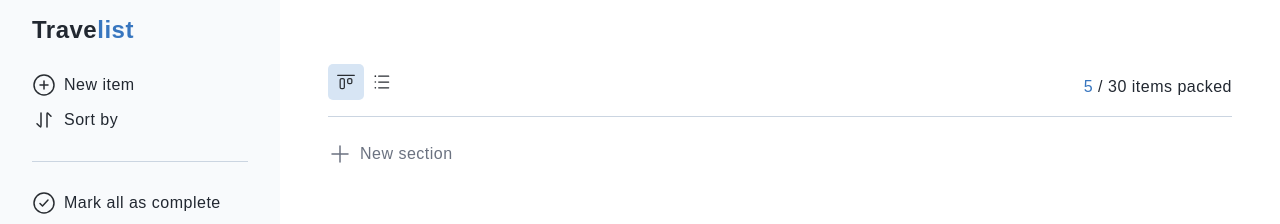
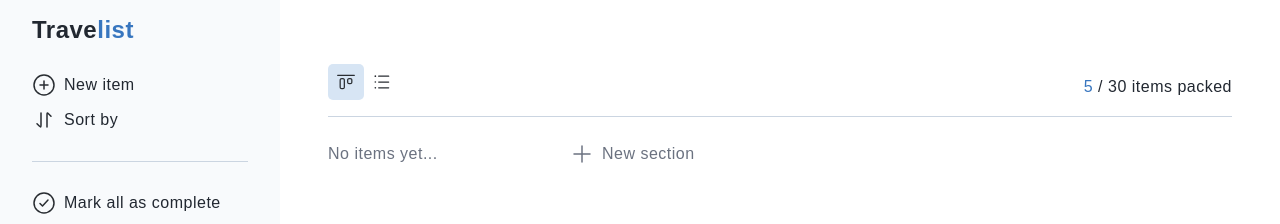
Before and after one commit to miawithcode/travelist, a React (Vite) app: page / in a window 1280 px wide. Both pictures are taken after a click on the button "Remove all items". Shown: the top 224 px of the page. Built offline with nearby package versions, Linux system fonts and the light colour scheme; a web font is replaced by a local one.

Commit message:
feat: empty view

```diff
--- a/src/components/Checklist.jsx
+++ b/src/components/Checklist.jsx
@@ -1,10 +1,12 @@
-// import NewItemButton from './NewItemButton';
+import EmptyView from './EmptyView';
 import Cancel01Icon from './icons/Cancel01Icon';
 import MoreHorizontalIcon from './icons/MoreHorizontalIcon';
 
 const Checklist = ({ items, deleteItem, toggleItem }) => {
   return (
     <>
+      {items.length === 0 && <EmptyView />}
+
       {items.map((section) => {
         return (
           <Section
--- /dev/null
+++ b/src/components/EmptyView.jsx
@@ -0,0 +1,8 @@
+const EmptyView = () => {
+  return (
+    <div className="empty-state">
+      <p>No items yet...</p>
+    </div>
+  );
+};
+export default EmptyView;
--- a/src/index.css
+++ b/src/index.css
@@ -332,3 +332,12 @@ label > input:checked::before {
   font-size: 14px;
   font-weight: 500;
 }
+
+.empty-state {
+  width: var(--checklist-width);
+  display: flex;
+  flex-direction: column;
+  justify-content: center;
+  align-items: flex-start;
+  color: var(--text-gray);
+}
```
